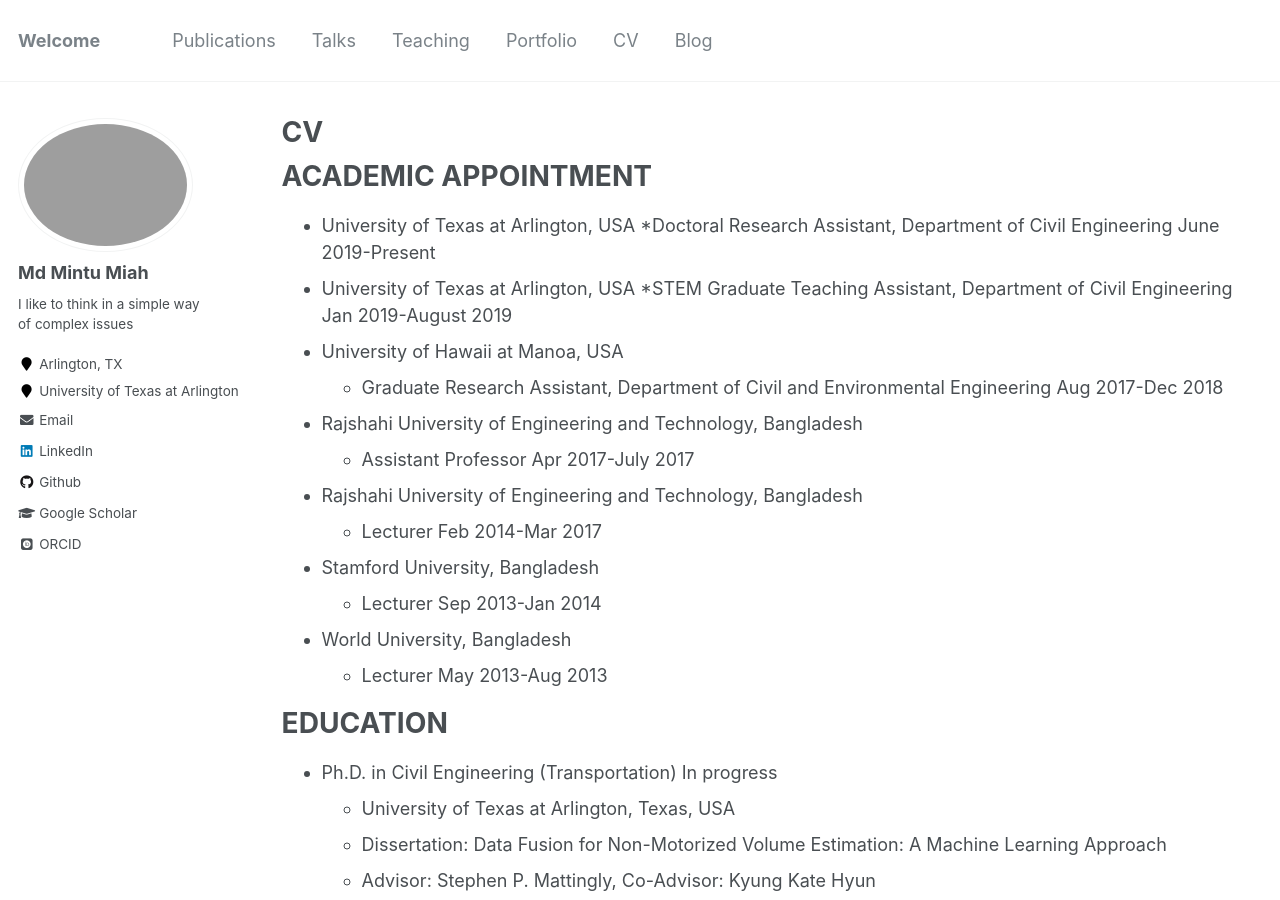
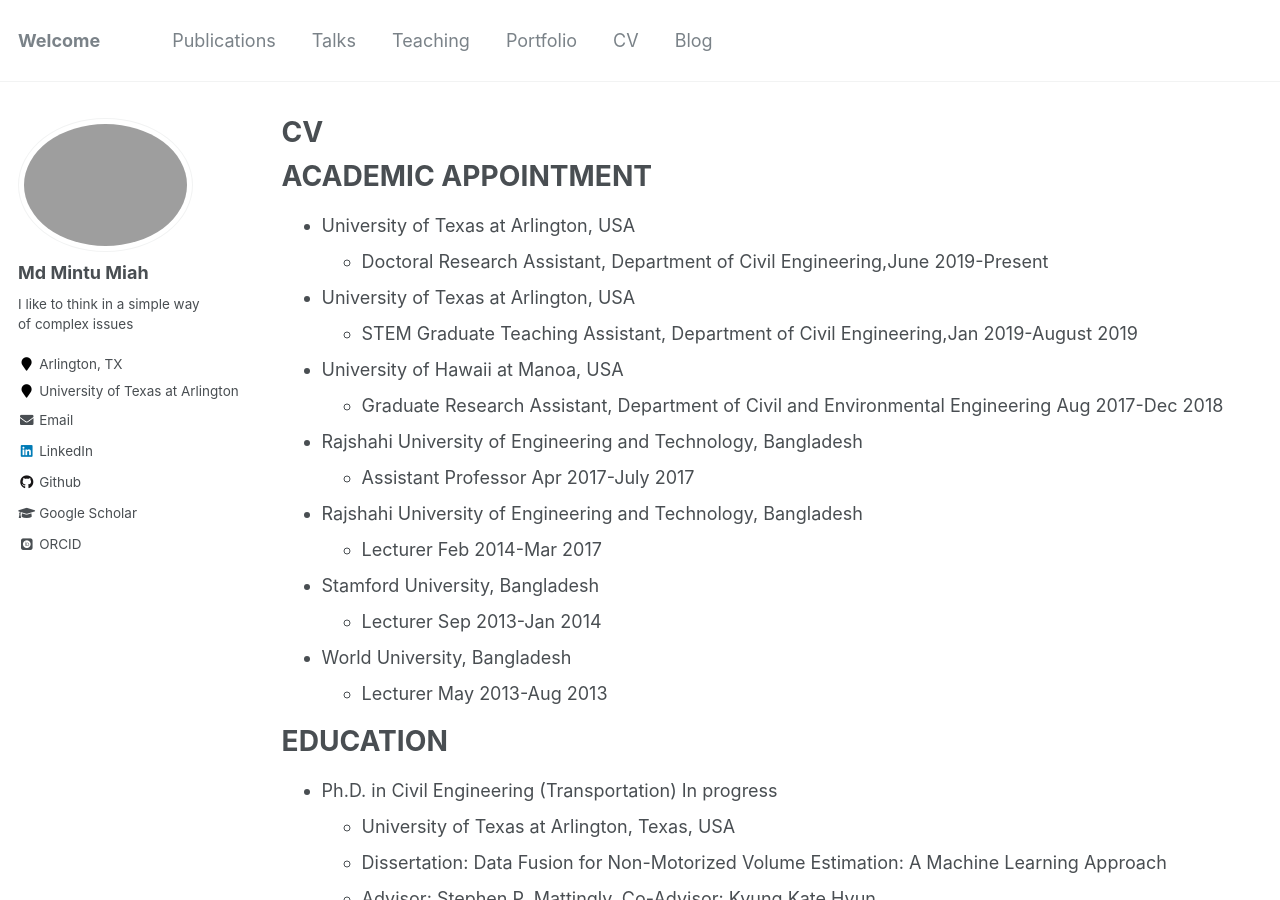
Before and after one commit to mintu07ruet/mintu07ruet.github.io, a Jekyll site: the page built from _pages/cv.md, in a window 1280 px wide and 900 px high. Built offline with Jekyll 4.4.1, drawn with Linux system fonts in a browser that asks for light colours; some web fonts are replaced.

Commit message:
Update cv.md

```diff
--- a/_pages/cv.md
+++ b/_pages/cv.md
@@ -12,9 +12,9 @@ redirect_from:
 ACADEMIC APPOINTMENT
 ======
 * University of Texas at Arlington, USA
-    *Doctoral Research Assistant, Department of Civil Engineering	June 2019-Present
+    * Doctoral Research Assistant, Department of Civil Engineering,June 2019-Present
 * University of Texas at Arlington, USA
-    *STEM Graduate Teaching Assistant, Department of Civil Engineering	Jan 2019-August 2019
+    * STEM Graduate Teaching Assistant, Department of Civil Engineering,Jan 2019-August 2019
 * University of Hawaii at Manoa, USA
     * Graduate Research Assistant, Department of Civil and Environmental Engineering	Aug 2017-Dec 2018
 * Rajshahi University of Engineering and Technology, Bangladesh
```
